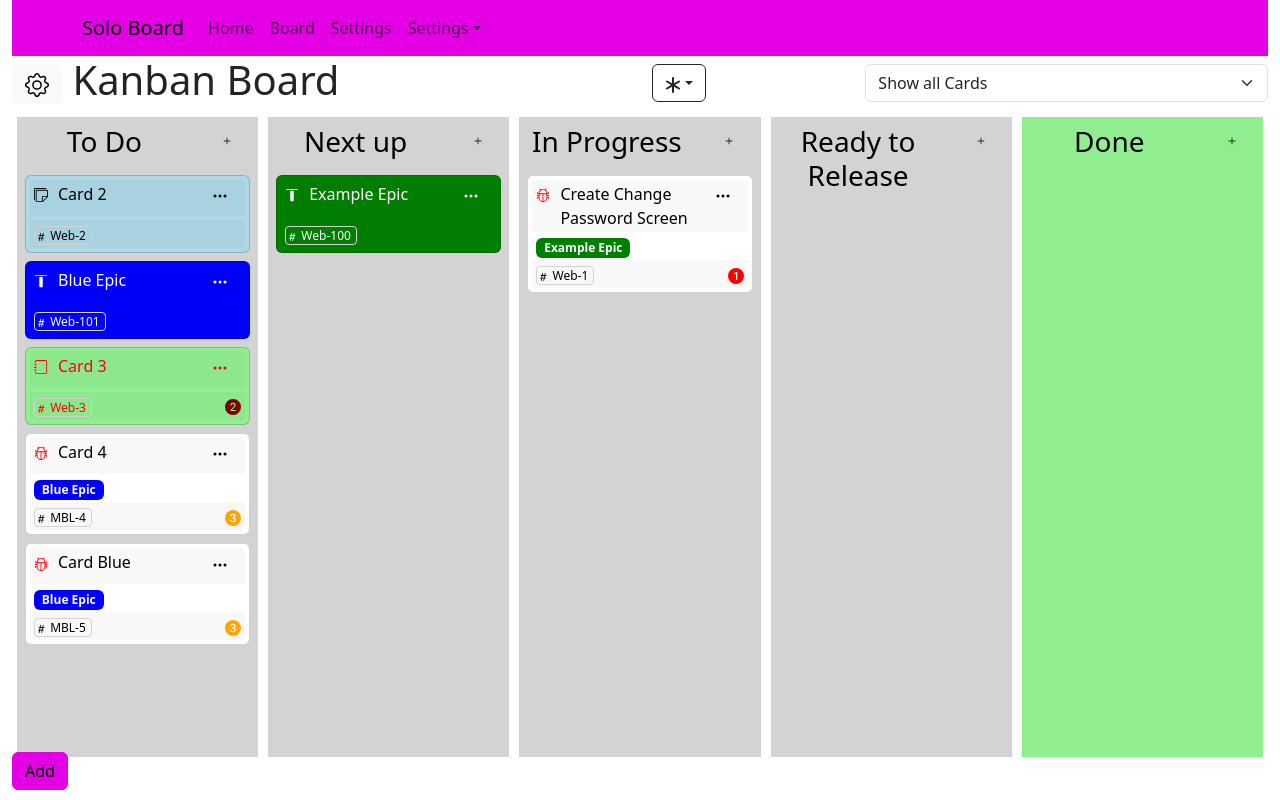
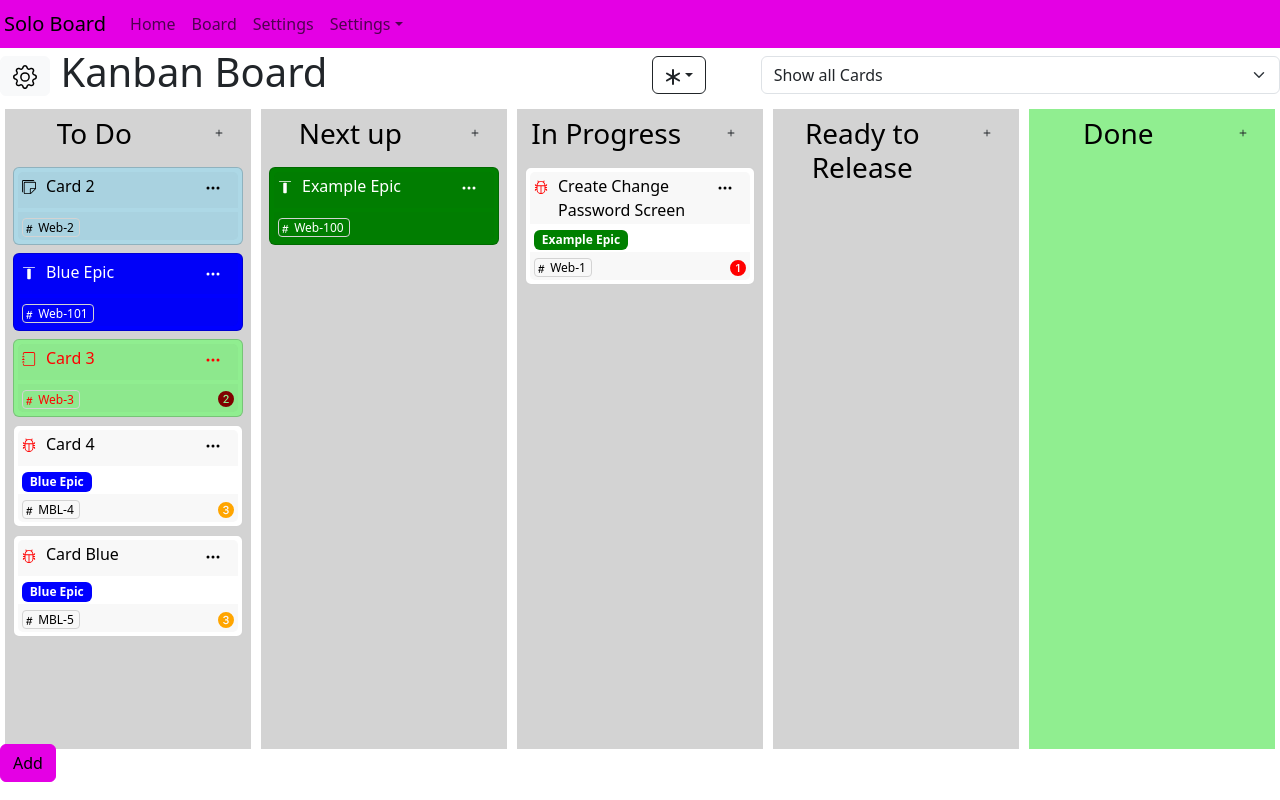
Before and after one commit to cairnsgames/IssueBoard, a React app: page / in a window 1280 px wide. Built offline with nearby package versions, Linux system fonts and the light colour scheme.

Commit message:
Fixes on Layout, imporve spacing

```diff
--- a/src/App.jsx
+++ b/src/App.jsx
@@ -15,7 +15,7 @@ const App = () => {
 
   return (
     <Providers user={{id: 1, username: "William"}}>
-      <Container fluid>
+      <Container fluid style={{padding: "0px"}}>
         <NavBar />
         {hash === "settings" && <Settings />}
         {(!hash || hash?.startsWith("board") || hash === "") && (
--- a/src/board/boardheader.js
+++ b/src/board/boardheader.js
@@ -27,10 +27,10 @@ const BoardHeader = () => {
             {board.name}
           </h1>
         </Col>
-        <Col className="mt-2">
+        <Col xs={2} md={1} className="mt-2">
           <TypeSelector selectedType={activeSearch.type} onSelect={selectCardType} />
         </Col>
-        <Col xs={4}>
+        <Col xs={10} md={5}>
           <Form.Select
             className="mt-2"
             value={activeEpic?.id}
--- a/src/header/navbar.js
+++ b/src/header/navbar.js
@@ -5,8 +5,7 @@ import NavDropdown from 'react-bootstrap/NavDropdown';
 
 function NavBar() {
   return (
-    <Navbar collapseOnSelect expand="lg" bg="primary" >
-      <Container>
+    <Navbar collapseOnSelect expand="lg" bg="primary" className="p-1">
         <Navbar.Brand href="#home">Solo Board</Navbar.Brand>
         <Navbar.Toggle aria-controls="basic-navbar-nav" />
         <Navbar.Collapse id="basic-navbar-nav">
@@ -24,7 +23,6 @@ function NavBar() {
             </NavDropdown>
           </Nav>
         </Navbar.Collapse>
-      </Container>
     </Navbar>
   );
 }
```
